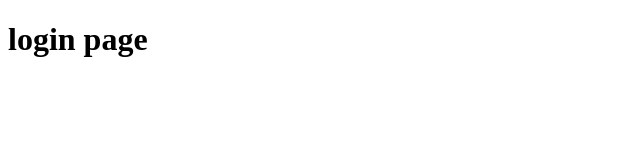
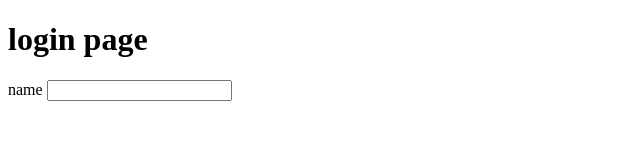
Before and after one commit to Ihs-p/sample-app-project, a plain HTML site: page login.html in a window 1280 px wide. Shown: the whole page, without its empty margins (0-640 px from the left). Drawn offline with Linux system fonts and the light colour scheme.

Commit message:
form added in login page

```diff
--- a/login.html
+++ b/login.html
@@ -7,6 +7,10 @@
 </head>
 <body>
     <h1>login page</h1>
+    <form action="">
+        <label for="">name</label>
+        <input type="text" name="" id="">
+    </form>
 
 </body>
 </html>
```
